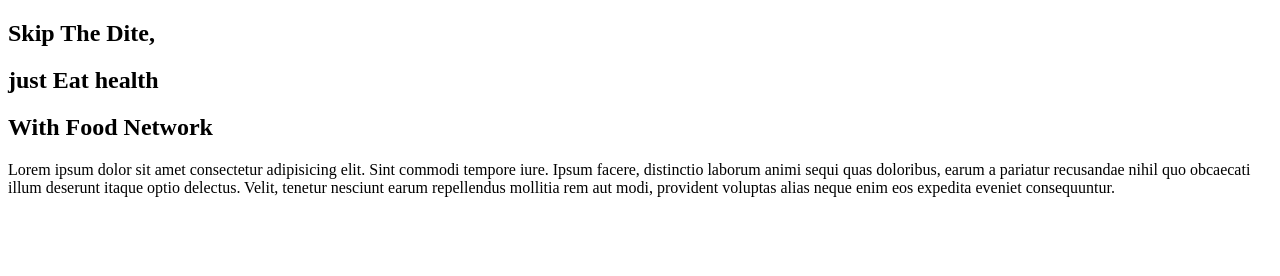
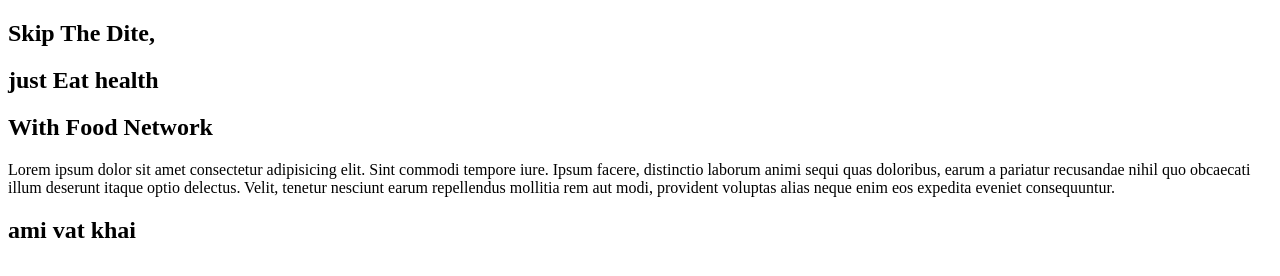
Before and after one commit to Farhadhossain1/my-new-website, a plain HTML site: page index.html in a window 1280 px wide. Drawn offline with Linux system fonts and the light colour scheme.

Commit message:
new edith

```diff
--- a/index.html
+++ b/index.html
@@ -20,6 +20,7 @@
         repellendus mollitia rem aut modi, provident voluptas alias neque enim
         eos expedita eveniet consequuntur.
       </p>
+      <h2>ami vat khai</h2>
     </section>
   </body>
 </html>
```
